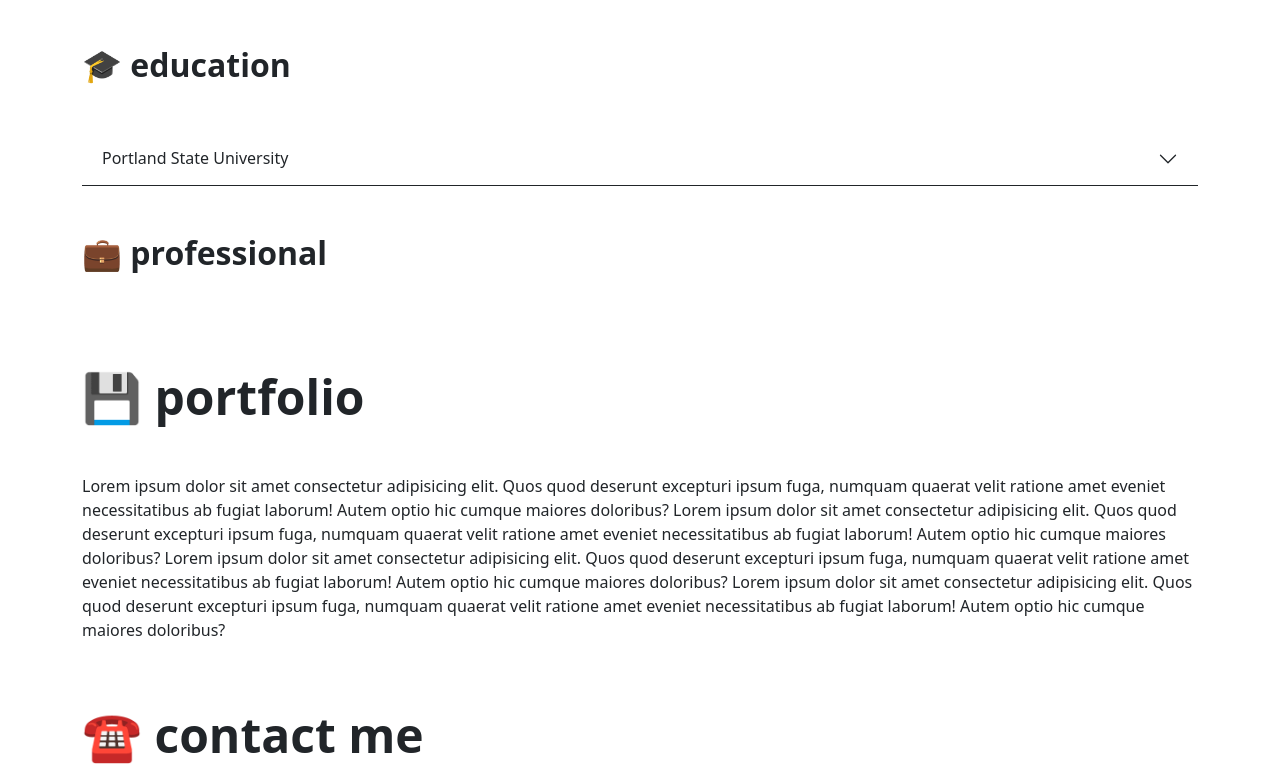
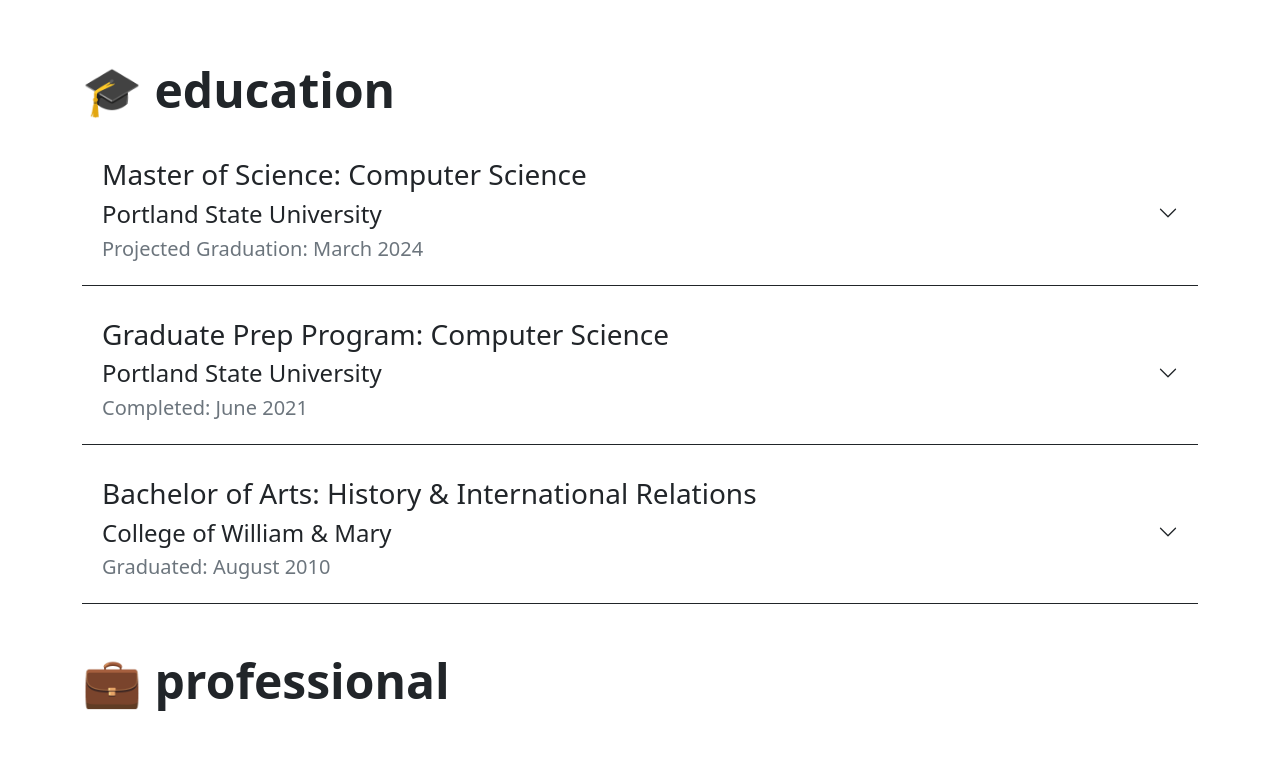
Before and after one commit to kelseyleewerner/profile-website, a plain HTML site: page index.html in a window 1280 px wide. Shown: the part 1215-1981 px from the top of the page. Drawn offline with nearby package versions, Linux system fonts and the light colour scheme.

Commit message:
Finalize headers for experience item drop downs

```diff
--- a/index.html
+++ b/index.html
@@ -118,7 +118,7 @@
             <div class="col-9 col-sm-6 col-md-4 mb-3">
               <div class="card skills-card">
                 <div class="card-body">
-                  <h5 class="card-title text-white">i'm a pro at:</h5>
+                  <h2 class="card-title text-white">i'm a pro at:</h2>
                   <ul class="card-text text-light">
                     <li class="mb-2">ruby</li>
                     <li class="mb-2">
@@ -140,7 +140,7 @@
             <div class="col-9 col-sm-6 col-md-4 mb-3">
               <div class="card skills-card">
                 <div class="card-body">
-                  <h5 class="card-title text-white">i have experience with:</h5>
+                  <h2 class="card-title text-white">i have experience with:</h2>
                   <ul class="card-text text-light">
                     <li class="mb-2">javascript</li>
                     <li class="mb-2">react & redux</li>
@@ -158,7 +158,7 @@
             <div class="col-9 col-sm-6 col-md-4 mb-3">
               <div class="card skills-card">
                 <div class="card-body">
-                  <h5 class="card-title text-white">i've had an intro to:</h5>
+                  <h2 class="card-title text-white">i've had an intro to:</h2>
                   <ul class="card-text text-light">
                     <li class="mb-2">node.js</li>
                     <li class="mb-2">express</li>
@@ -176,8 +176,8 @@
             </div>
           </div>
           <div class="row mb-5">
-            <h2 class="fw-bold mb-5">&#127891; education</h2>
-            <div class="accoridan" id="edu-item-1">
+            <h1 class="display-5 fw-bold mb-4">&#127891; education</h1>
+            <div class="accoridan mb-3" id="edu-item-1">
               <div
                 class="accordion-item border-start-0 border-end-0 border-top-0 border-bottom-0 experience-item"
               >
@@ -190,7 +190,13 @@
                     aria-expanded="true"
                     aria-controls="edu-desc-1"
                   >
-                    Portland State University
+                    <div>
+                      <h3>Master of Science: Computer Science</h3>
+                      <h4>Portland State University</h4>
+                      <h5 class="text-secondary">
+                        Projected Graduation: March 2024
+                      </h5>
+                    </div>
                   </button>
                 </h2>
                 <div
@@ -208,9 +214,81 @@
                 </div>
               </div>
             </div>
+            <div class="accoridan mb-3" id="edu-item-2">
+              <div
+                class="accordion-item border-start-0 border-end-0 border-top-0 border-bottom-0 experience-item"
+              >
+                <h2 class="accordion-header" id="edu-heading-2">
+                  <button
+                    class="accordion-button collapsed experience-item-button border-dark border border-bottom-1 border-top-0 border-start-0 border-end-0"
+                    type="button"
+                    data-bs-toggle="collapse"
+                    data-bs-target="#edu-desc-2"
+                    aria-expanded="true"
+                    aria-controls="edu-desc-2"
+                  >
+                    <div>
+                      <h3>Graduate Prep Program: Computer Science</h3>
+                      <h4>Portland State University</h4>
+                      <h5 class="text-secondary">Completed: June 2021</h5>
+                    </div>
+                  </button>
+                </h2>
+                <div
+                  id="edu-desc-2"
+                  class="accordion-collapse collapse"
+                  aria-labelledby="edu-heading-2"
+                  data-bs-parent="#edu-item-2"
+                >
+                  <div class="accordion-body">
+                    Lorem ipsum dolor sit, amet consectetur adipisicing elit.
+                    Numquam voluptatum exercitationem reprehenderit rem sint
+                    illo enim unde, perferendis incidunt iste rerum eligendi
+                    fugiat eveniet ut quasi beatae assumenda commodi obcaecati.
+                  </div>
+                </div>
+              </div>
+            </div>
+            <div class="accoridan" id="edu-item-3">
+              <div
+                class="accordion-item border-start-0 border-end-0 border-top-0 border-bottom-0 experience-item"
+              >
+                <h2 class="accordion-header" id="edu-heading-3">
+                  <button
+                    class="accordion-button collapsed experience-item-button border-dark border border-bottom-1 border-top-0 border-start-0 border-end-0"
+                    type="button"
+                    data-bs-toggle="collapse"
+                    data-bs-target="#edu-desc-3"
+                    aria-expanded="true"
+                    aria-controls="edu-desc-3"
+                  >
+                    <div>
+                      <h3>
+                        Bachelor of Arts: History & International Relations
+                      </h3>
+                      <h4>College of William & Mary</h4>
+                      <h5 class="text-secondary">Graduated: August 2010</h5>
+                    </div>
+                  </button>
+                </h2>
+                <div
+                  id="edu-desc-3"
+                  class="accordion-collapse collapse"
+                  aria-labelledby="edu-heading-3"
+                  data-bs-parent="#edu-item-3"
+                >
+                  <div class="accordion-body">
+                    Lorem ipsum dolor sit, amet consectetur adipisicing elit.
+                    Numquam voluptatum exercitationem reprehenderit rem sint
+                    illo enim unde, perferendis incidunt iste rerum eligendi
+                    fugiat eveniet ut quasi beatae assumenda commodi obcaecati.
+                  </div>
+                </div>
+              </div>
+            </div>
           </div>
-          <div class="row">
-            <h2 class="fw-bold mb-5">&#128188; professional</h2>
+          <div class="row mb-5">
+            <h1 class="display-5 fw-bold mb-4">&#128188; professional</h1>
           </div>
         </div>
       </section>
```
